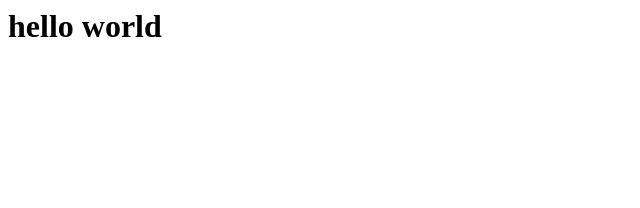
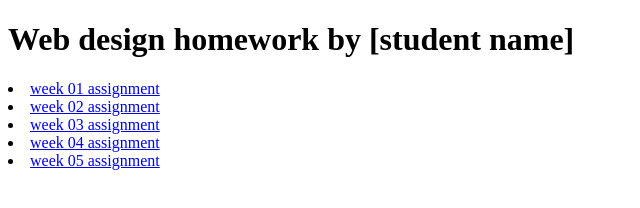
Before and after one commit to katrinaorphanidis/161, a plain HTML site: page index.html in a window 1280 px wide. Shown: the whole page, without its empty margins (0-640 px from the left). Drawn offline with Linux system fonts and the light colour scheme.

Commit message:
Update index.html

```diff
--- a/index.html
+++ b/index.html
@@ -1,17 +1,18 @@
+<!DOCTYPE html>
 <html>
-<h1>hello world</h1>
+<head>
 
+  <link rel="stylesheet" href="style.css">
 
+  <!--   put whatever Google font links you want here  -->
+  <link href="https://fonts.googleapis.com/css?family=Montserrat" rel="stylesheet">
 
-
-
-
-
-
-
-
-
-
-
-
+</head>
+<h1>Web design homework by [student name]</h1>
+<li><a href="your link here">week 01 assignment</a></li>
+<li><a href="your link here">week 02 assignment</a></li>
+<li><a href="your link here">week 03 assignment</a></li>
+<li><a href="your link here">week 04 assignment</a></li>
+<li><a href="your link here">week 05 assignment</a></li>
+</body>
 </html>
```
